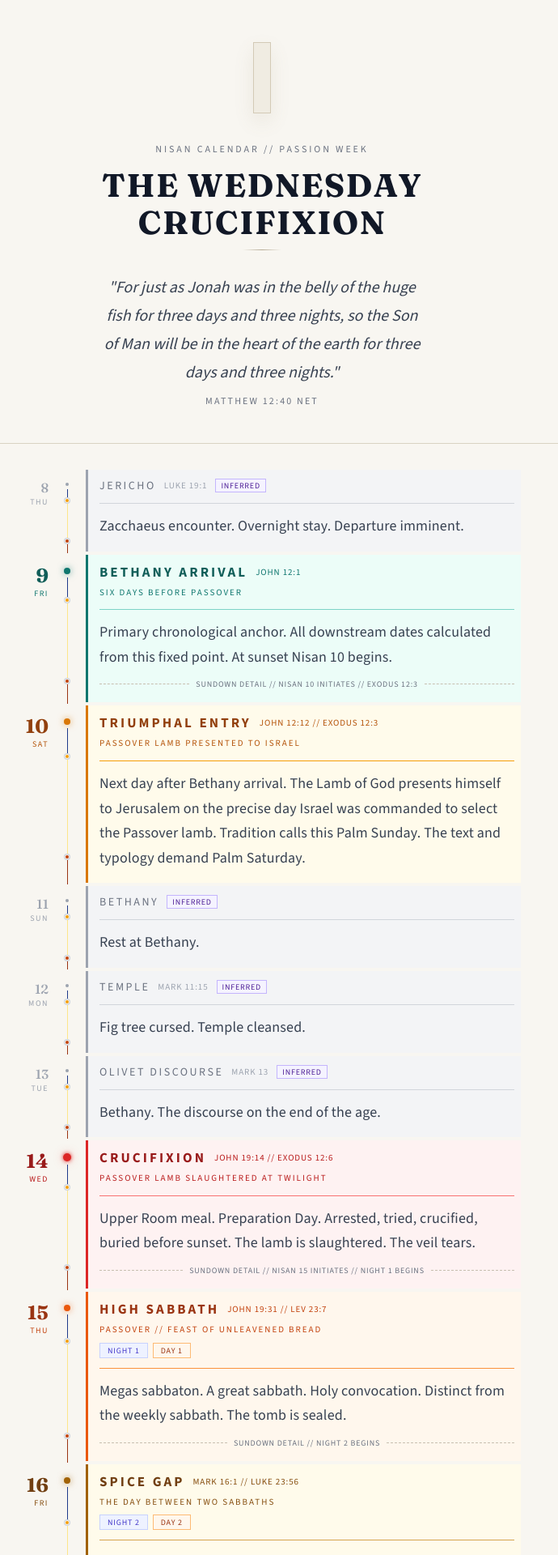
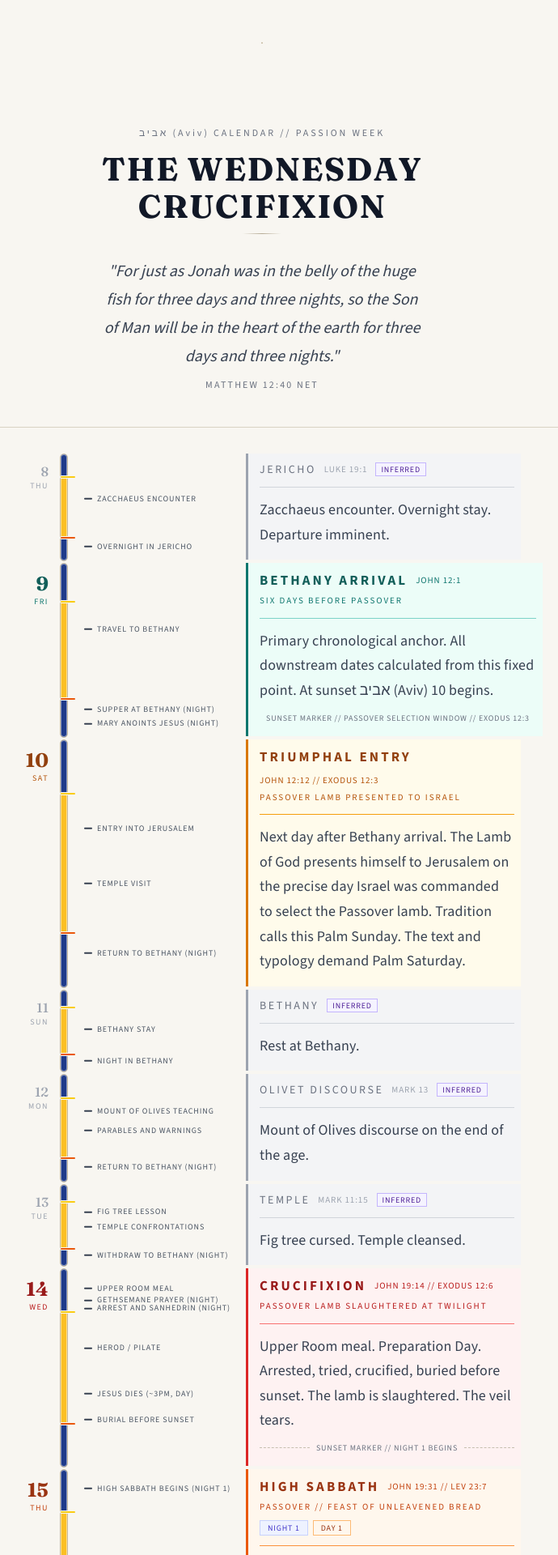
Before and after one commit to greg-e/limosa.work, a Jekyll site: the page pages/sign-of-johah.html, which Jekyll copies as it is, in a window 1280 px wide. Shown: the top 1920 px of the page at 81% size, without its empty margins (316-1006 px from the left). Built offline with Jekyll 4.4.1, drawn with Linux system fonts in a browser that asks for light colours; some of the changed text lies outside the part shown.

Commit message:
Update Wednesday timeline and remove lambofgod page

```diff
--- a/pages/lambofgod.html
+++ b/pages/sign-of-johah.html
@@ -52,12 +52,33 @@
     }
 
     .monolith {
-      width: 22px;
-      height: 88px;
+      width: 56px;
+      height: 68px;
+      position: relative;
+      margin-bottom: 36px;
+      filter: drop-shadow(0 8px 16px #8f7f5a1f);
+    }
+
+    .monolith::before,
+    .monolith::after {
+      content: "";
+      position: absolute;
       background: #f0ece2;
       border: 1px solid #d3cab6;
-      box-shadow: 0 10px 24px #8f7f5a1f;
-      margin-bottom: 36px;
+      left: 50%;
+      transform: translateX(-50%);
+    }
+
+      white-space: normal;
+      line-height: 1.25;
+      width: 14px;
+      height: 44px;
+      overflow-wrap: anywhere;
+
+    .monolith::after {
+      width: 44px;
+      height: 12px;
+      top: 0;
     }
 
     .kicker {
@@ -114,8 +135,8 @@
 
     .row {
       display: grid;
-      grid-template-columns: 56px 14px 1fr;
-      column-gap: 16px;
+      grid-template-columns: 56px 220px 1fr;
+      column-gap: 12px;
       margin-bottom: 2px;
       cursor: pointer;
       opacity: 0;
@@ -146,8 +167,10 @@
     .spine {
       display: flex;
       flex-direction: column;
-      align-items: center;
-      padding-top: 16px;
+      align-items: flex-start;
+      padding-top: 0;
+      min-width: 220px;
+      padding-left: 2px;
     }
 
     .dot {
@@ -179,38 +202,80 @@
     }
 
     .spine-line {
-      width: 1px;
+      width: 10px;
       height: 100%;
+      border-radius: 999px;
+      border: 1px solid #c4b89d;
+      background: linear-gradient(
+        to bottom,
+        #1e3a8a 0%,
+        #1e3a8a 22%,
+        #fbbf24 22%,
+        #fbbf24 78%,
+        #1e3a8a 78%,
+        #1e3a8a 100%
+      );
+      box-shadow: inset 0 0 0 1px #ffffff80;
     }
 
     .spine-track {
       position: relative;
-      width: 1px;
+      width: 20px;
       flex: 1;
-      min-height: 24px;
-      margin-top: 4px;
+      min-height: 42px;
+      margin-top: 0;
+    }
+
+    .rail-moment {
+      position: absolute;
+      left: 30px;
+      transform: translateY(-50%);
+      display: flex;
+      align-items: center;
+      gap: 6px;
+      width: 182px;
+    }
+
+    .rail-tick {
+      width: 10px;
+      height: 2px;
+      background: #374151;
+      border-radius: 999px;
+      flex-shrink: 0;
+    }
+
+    .rail-text {
+      display: block;
+      font-size: 10px;
+      letter-spacing: 0.09em;
+      color: #4b5563;
+      white-space: normal;
+      line-height: 1.25;
+      text-transform: uppercase;
+      width: 166px;
+      overflow-wrap: break-word;
+      word-break: normal;
     }
 
     .phase-dot {
       position: absolute;
       left: 50%;
       transform: translate(-50%, -50%);
-      width: 6px;
-      height: 6px;
-      border-radius: 50%;
-      border: 1px solid #f8f6f1;
-      box-shadow: 0 0 0 1px #cbd5e1;
+      width: 18px;
+      height: 2px;
+      border-radius: 999px;
+      box-shadow: 0 0 0 1px #f8f6f1;
       z-index: 2;
     }
 
     .phase-dot.sunrise {
-      top: 18%;
-      background: #f59e0b;
+      top: 22%;
+      background: #facc15;
     }
 
     .phase-dot.sundown {
-      top: 82%;
-      background: #c2410c;
+      top: 78%;
+      background: #ea580c;
     }
 
     .card {
@@ -420,10 +485,31 @@
     }
 
     .closing-monolith {
-      width: 12px;
-      height: 48px;
+      width: 34px;
+      height: 44px;
+      position: relative;
+    }
+
+    .closing-monolith::before,
+    .closing-monolith::after {
+      content: "";
+      position: absolute;
       background: #f0ece2;
       border: 1px solid #d3cab6;
+      left: 50%;
+      transform: translateX(-50%);
+    }
+
+    .closing-monolith::before {
+      width: 10px;
+      height: 30px;
+      top: 14px;
+    }
+
+    .closing-monolith::after {
+      width: 28px;
+      height: 10px;
+      top: 0;
     }
 
     @keyframes fadeIn {
@@ -469,8 +555,21 @@
       }
 
       .row {
-        grid-template-columns: 46px 14px 1fr;
+        grid-template-columns: 46px 156px 1fr;
         column-gap: 10px;
+      }
+
+      .spine {
+        min-width: 156px;
+      }
+
+      .rail-moment {
+        width: 122px;
+      }
+
+      .rail-text {
+        width: 108px;
+        font-size: 9px;
       }
 
       .table-row {
@@ -499,7 +598,7 @@
     <main class="content">
       <header class="header">
         <div class="monolith" aria-hidden="true"></div>
-        <div class="kicker">NISAN CALENDAR // PASSION WEEK</div>
+        <div class="kicker">אביב (Aviv) CALENDAR // PASSION WEEK</div>
         <h1 class="title">THE WEDNESDAY<br />CRUCIFIXION</h1>
         <div class="divider" aria-hidden="true"></div>
         <div class="quote">
@@ -515,7 +614,7 @@
         <section class="section" id="typology"></section>
         <section class="section" id="resolution"></section>
         <div class="closing">
-          <div class="closing-text">ALL DATA DISPLAYED // NET BIBLE TRANSLATION</div>
+          <div class="closing-text">NET BIBLE TRANSLATION</div>
           <div class="closing-monolith" aria-hidden="true"></div>
         </div>
       </footer>
@@ -526,6 +625,11 @@
     const days = [
       {
         nisan: 8, dow: "THU", title: "JERICHO",
+        rail: "ZACCHAEUS ENCOUNTER",
+        railMoments: [
+          { at: 0.42, label: "ZACCHAEUS ENCOUNTER" },
+          { at: 0.86, label: "OVERNIGHT IN JERICHO" },
+        ],
         type: "transit", anchor: false,
         typology: null,
         ref: "LUKE 19:1",
@@ -534,15 +638,27 @@
       },
       {
         nisan: 9, dow: "FRI", title: "BETHANY ARRIVAL",
+        rail: "SUPPER AT BETHANY",
+        railMoments: [
+          { at: 0.38, label: "TRAVEL TO BETHANY" },
+          { at: 0.84, label: "SUPPER AT BETHANY (NIGHT)" },
+          { at: 0.92, label: "MARY ANOINTS JESUS (NIGHT)" },
+        ],
         type: "anchor", anchor: true,
         typology: "SIX DAYS BEFORE PASSOVER",
         ref: "JOHN 12:1",
-        notes: "Primary chronological anchor. All downstream dates calculated from this fixed point. At sunset Nisan 10 begins.",
+        notes: "Primary chronological anchor. All downstream dates calculated from this fixed point. At sunset אביב (Aviv) 10 begins.",
         tomb: null,
-        sunset: "NISAN 10 INITIATES  //  EXODUS 12:3",
+        sunset: "PASSOVER SELECTION WINDOW  //  EXODUS 12:3",
       },
       {
         nisan: 10, dow: "SAT", title: "TRIUMPHAL ENTRY",
+        rail: "ENTRY INTO JERUSALEM",
+        railMoments: [
+          { at: 0.36, label: "ENTRY INTO JERUSALEM" },
+          { at: 0.58, label: "TEMPLE VISIT" },
+          { at: 0.86, label: "RETURN TO BETHANY (NIGHT)" },
+        ],
         type: "lamb", anchor: true,
         typology: "PASSOVER LAMB PRESENTED TO ISRAEL",
         ref: "JOHN 12:12  //  EXODUS 12:3",
@@ -551,36 +667,68 @@
       },
       {
         nisan: 11, dow: "SUN", title: "BETHANY",
+        rail: "BETHANY OVERNIGHT",
+        railMoments: [
+          { at: 0.48, label: "BETHANY STAY" },
+          { at: 0.86, label: "NIGHT IN BETHANY" },
+        ],
         type: "transit", anchor: false,
         typology: null, ref: null,
         notes: "Rest at Bethany.",
         tomb: null,
       },
       {
-        nisan: 12, dow: "MON", title: "TEMPLE",
+        nisan: 12, dow: "MON", title: "OLIVET DISCOURSE",
+        rail: "MOUNT OF OLIVES TEACHING",
+        railMoments: [
+          { at: 0.34, label: "MOUNT OF OLIVES TEACHING" },
+          { at: 0.52, label: "PARABLES AND WARNINGS" },
+          { at: 0.86, label: "RETURN TO BETHANY (NIGHT)" },
+        ],
+        type: "transit", anchor: false,
+        typology: null, ref: "MARK 13",
+        notes: "Mount of Olives discourse on the end of the age.",
+        tomb: null,
+      },
+      {
+        nisan: 13, dow: "TUE", title: "TEMPLE",
+        rail: "TEMPLE CONFRONTATIONS",
+        railMoments: [
+          { at: 0.34, label: "FIG TREE LESSON" },
+          { at: 0.52, label: "TEMPLE CONFRONTATIONS" },
+          { at: 0.86, label: "WITHDRAW TO BETHANY (NIGHT)" },
+        ],
         type: "transit", anchor: false,
         typology: null, ref: "MARK 11:15",
         notes: "Fig tree cursed. Temple cleansed.",
         tomb: null,
       },
       {
-        nisan: 13, dow: "TUE", title: "OLIVET DISCOURSE",
-        type: "transit", anchor: false,
-        typology: null, ref: "MARK 13",
-        notes: "Bethany. The discourse on the end of the age.",
-        tomb: null,
-      },
-      {
         nisan: 14, dow: "WED", title: "CRUCIFIXION",
+        rail: "UPPER ROOM -> GETHSEMANE -> HEROD",
+        railMoments: [
+          { at: 0.1, label: "UPPER ROOM MEAL" },
+          { at: 0.16, label: "GETHSEMANE PRAYER (NIGHT)" },
+          { at: 0.2, label: "ARREST AND SANHEDRIN (NIGHT)" },
+          { at: 0.4, label: "HEROD / PILATE" },
+          { at: 0.63, label: "JESUS DIES (~3PM, DAY)" },
+          { at: 0.76, label: "BURIAL BEFORE SUNSET" },
+        ],
         type: "crucifixion", anchor: true,
         typology: "PASSOVER LAMB SLAUGHTERED AT TWILIGHT",
         ref: "JOHN 19:14  //  EXODUS 12:6",
         notes: "Upper Room meal. Preparation Day. Arrested, tried, crucified, buried before sunset. The lamb is slaughtered. The veil tears.",
         tomb: null,
-        sunset: "NISAN 15 INITIATES  //  NIGHT 1 BEGINS",
+        sunset: "NIGHT 1 BEGINS",
       },
       {
         nisan: 15, dow: "THU", title: "HIGH SABBATH",
+        rail: "TOMB SEALED",
+        railMoments: [
+          { at: 0.1, label: "HIGH SABBATH BEGINS (NIGHT 1)" },
+          { at: 0.48, label: "TOMB SEALED AND GUARDED (DAY)" },
+          { at: 0.84, label: "NIGHT 2 BEGINS" },
+        ],
         type: "high-sabbath", anchor: true,
         typology: "PASSOVER  //  FEAST OF UNLEAVENED BREAD",
         ref: "JOHN 19:31  //  LEV 23:7",
@@ -590,6 +738,12 @@
       },
       {
         nisan: 16, dow: "FRI", title: "SPICE GAP",
+        rail: "SPICES BOUGHT AND PREPARED",
+        railMoments: [
+          { at: 0.12, label: "SPICES BOUGHT (NIGHT)" },
+          { at: 0.58, label: "SPICES PREPARED" },
+          { at: 0.84, label: "NIGHT 3 BEGINS" },
+        ],
         type: "gap", anchor: true,
         typology: "THE DAY BETWEEN TWO SABBATHS",
         ref: "MARK 16:1  //  LUKE 23:56",
@@ -599,6 +753,12 @@
       },
       {
         nisan: 17, dow: "SAT", title: "WEEKLY SABBATH",
+        rail: "SABBATH REST",
+        railMoments: [
+          { at: 0.12, label: "WEEKLY SABBATH CONTINUES" },
+          { at: 0.5, label: "SABBATH REST" },
+          { at: 0.84, label: "NIGHT WATCH" },
+        ],
         type: "sabbath", anchor: true,
         typology: null,
         ref: "LUKE 23:56",
@@ -607,6 +767,13 @@
       },
       {
         nisan: 18, dow: "SUN", title: "RESURRECTION",
+        rail: "STONE ROLLED AWAY",
+        railMoments: [
+          { at: 0.18, label: "STONE ROLLED AWAY" },
+          { at: 0.26, label: "WOMEN ARRIVE AT DAWN" },
+          { at: 0.4, label: "EMPTY TOMB" },
+          { at: 0.58, label: "ANGELIC ANNOUNCEMENT" },
+        ],
         type: "resurrection", anchor: true,
         typology: "THREE DAYS AND THREE NIGHTS  //  FULFILLED",
         ref: "MARK 16:2  //  MATTHEW 12:40",
@@ -671,6 +838,7 @@
       const root = document.getElementById("timeline");
       root.innerHTML = "";
 
+
       days.forEach((d, i) => {
         const palette = theme[d.type];
         const isKey = d.type !== "transit";
@@ -699,15 +867,17 @@
 
         const spine = document.createElement("div");
         spine.className = "spine";
-        spine.appendChild(makeDot(d.type, palette));
 
-        if (i < days.length - 1) {
         const track = document.createElement("div");
         track.className = "spine-track";
 
+        const moments = Array.isArray(d.railMoments) && d.railMoments.length
+          ? d.railMoments
+          : [{ at: 0.5, label: d.rail || d.title }];
+        track.style.minHeight = `${Math.max(42, moments.length * 20)}px`;
+
         const line = document.createElement("div");
         line.className = "spine-line";
-          line.style.background = "linear-gradient(to bottom, #1e3a8a 0%, #1e3a8a 18%, #fde68a 18%, #fde68a 82%, #9a3412 82%, #9a3412 100%)";
 
         const sunriseDot = document.createElement("div");
         sunriseDot.className = "phase-dot sunrise";
@@ -718,8 +888,25 @@
         track.appendChild(line);
         track.appendChild(sunriseDot);
         track.appendChild(sundownDot);
+
+        moments.forEach((moment) => {
+          const m = document.createElement("div");
+          m.className = "rail-moment";
+          m.style.top = `${Math.round(moment.at * 100)}%`;
+
+          const tick = document.createElement("span");
+          tick.className = "rail-tick";
+
+          const text = document.createElement("span");
+          text.className = "rail-text";
+          text.textContent = moment.label;
+
+          m.appendChild(tick);
+          m.appendChild(text);
+          track.appendChild(m);
+        });
+
         spine.appendChild(track);
-        }
 
         const card = document.createElement("div");
         card.className = "card";
@@ -806,7 +993,7 @@
 
           const text = document.createElement("span");
           text.className = "sunset-text";
-          text.textContent = `SUNDOWN DETAIL  //  ${d.sunset}`;
+          text.textContent = `SUNSET MARKER  //  ${d.sunset}`;
 
           const rightLine = document.createElement("div");
           rightLine.className = "sunset-line";
@@ -875,7 +1062,7 @@
       [
         {
           ref: "EXODUS 12:3",
-          nisan: "NISAN 10",
+          nisan: "AVIV 10",
           type: "LAMB SELECTED",
           fulfill: "Jesus presents himself to Jerusalem on lamb selection day",
           col: theme.lamb.text,
@@ -883,7 +1070,7 @@
         },
         {
           ref: "EXODUS 12:6",
-          nisan: "NISAN 14",
+          nisan: "AVIV 14",
           type: "LAMB SLAUGHTERED AT TWILIGHT",
           fulfill: "Jesus crucified on Preparation Day before sunset",
           col: theme.crucifixion.text,
@@ -961,7 +1148,7 @@
 
       const note = document.createElement("div");
       note.className = "resolve-note";
-      note.textContent = "Nisan 16 Friday is the only day that satisfies both statements without contradiction. The Friday crucifixion view produces an irreconcilable conflict between these two verses.";
+      note.textContent = "Aviv 16 Friday is the only day that satisfies both statements without contradiction. The Friday crucifixion view produces an irreconcilable conflict between these two verses.";
       resolution.appendChild(note);
     }
 
```
Lines whose indentation alone changed are shown as unchanged.
